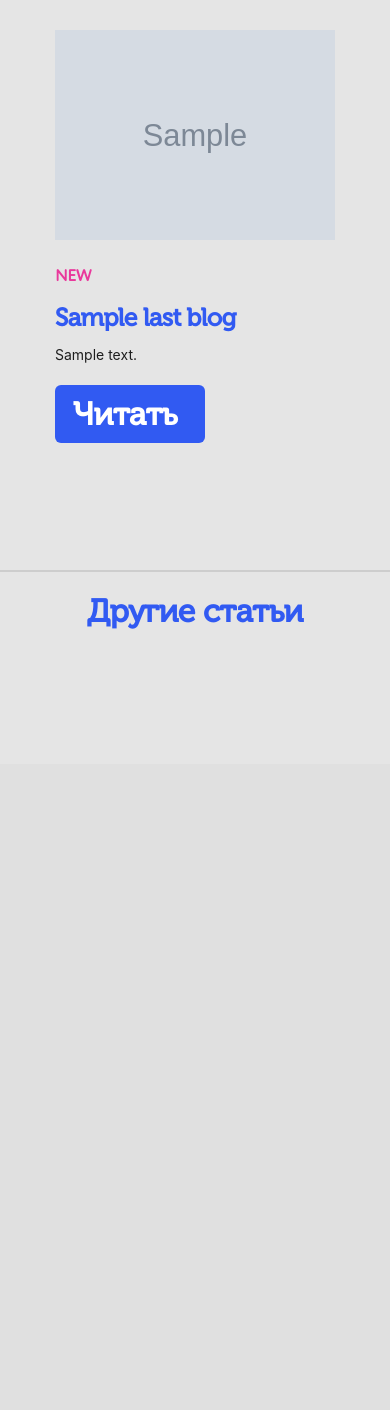
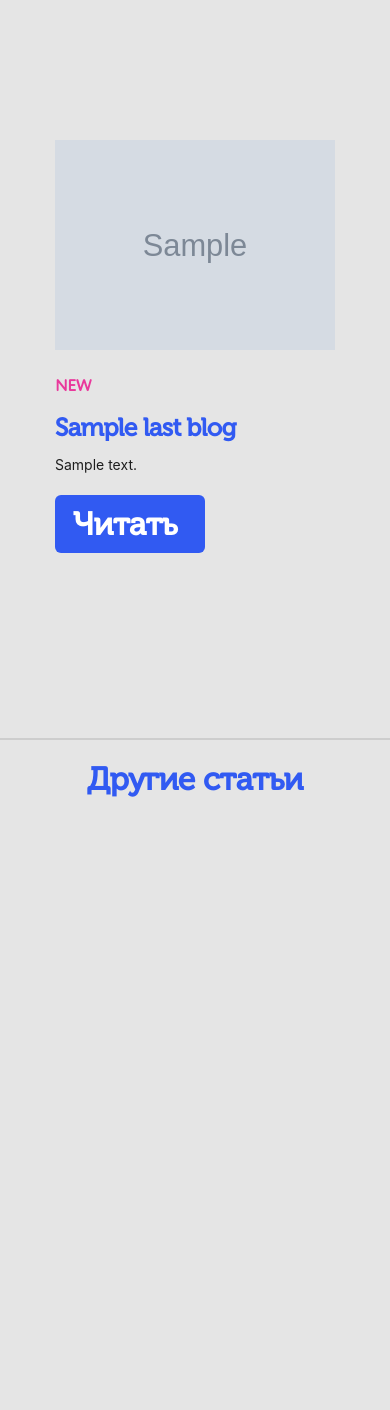
Before and after one commit to levi-boy/blog, a Django app: template templates/blog/blog_list.html in a window 390 px wide. Shown: the part 80-1490 px from the top of the page. Before the commit the page ends 709 px from the top, so only its background shows below. Run offline with Django 3.2, Linux system fonts and the light colour scheme; the template is opened without the code that fills it: most values are stand-ins (such as "Sample title", 1, 10 or a date in 2020); grey boxes marked "Sample" are stand-in pictures; data that the repository does not hold is empty; parts of the project's set-up code (start-up, migrations or seed data) failed here and were passed over; some libraries are stand-ins or nearby versions.

Commit message:
Add files via upload

```diff
--- a/static/css/styles.css
+++ b/static/css/styles.css
@@ -212,7 +212,12 @@
 
 @media (max-width: 1230px) {
   .my-container {
+    height: 539px;
     width: 900px;
+  }
+
+  .last-blog .my-container {
+    height: 450px;
   }
 
   .blog-list__item {
@@ -232,6 +237,14 @@
     width: 476px;
     height: 216px;
   }
+
+  .last-blog__content {
+    height: auto;
+  }
+
+  .blog-list__item:nth-child(3n) {
+    margin-right: 20px;
+  }
 }
 @media (max-width: 930px) {
   .my-container {
@@ -245,6 +258,7 @@
 
   .last-blog .my-container {
     flex-direction: column-reverse;
+    height: 900px;
   }
 
   .last-blog__img {
@@ -259,11 +273,16 @@
 @media (max-width: 730px) {
   .my-container {
     width: 500px;
+    height: 650px;
   }
 }
 @media (max-width: 570px) {
   .header__link {
     display: none;
+  }
+
+  .last-blog {
+    height: 740px;
   }
 
   .header .my-container {
@@ -288,7 +307,11 @@
   }
 
   .last-blog__content {
-    height: 320px;
+    height: 270px;
+  }
+
+  .last-blog .my-container {
+    height: 630px;
   }
 }
 @media (max-width: 470px) {
```
